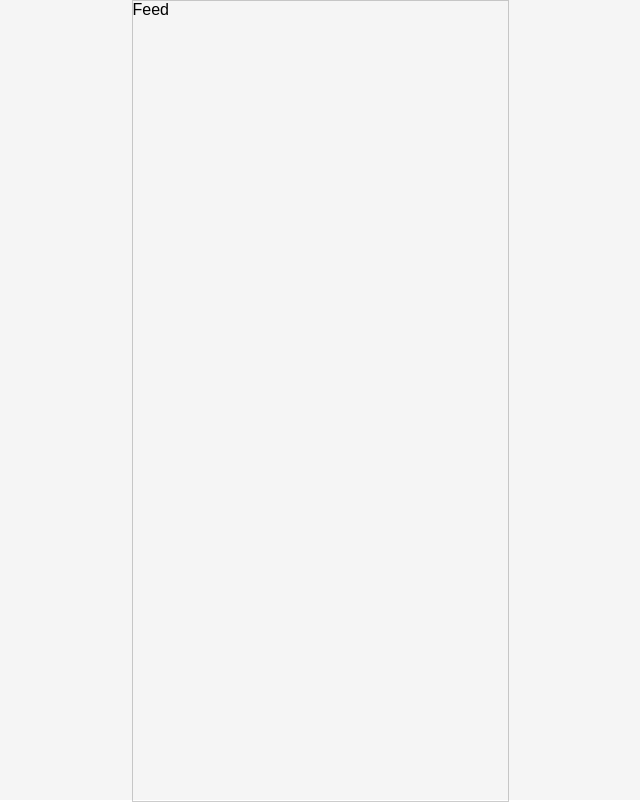
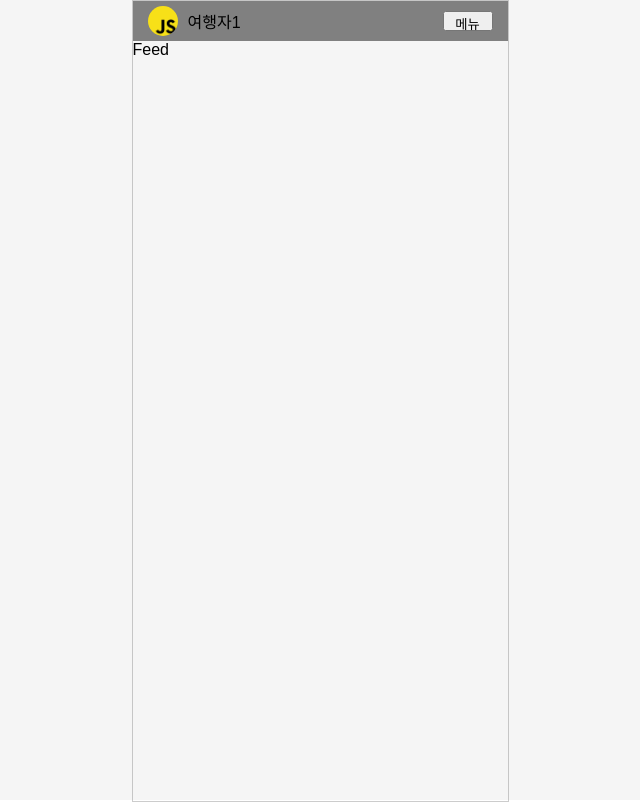
Before and after one commit to Team-Nubigo/Nubigo, a React (Create React App) app in the folder client/: page / in a window 1280 px wide. Shown: the whole page, without its empty margins (320-960 px from the left). Built offline with nearby package versions, Linux system fonts and the light colour scheme.

Commit message:
Feat: "네비게이션"

```diff
--- /dev/null
+++ b/client/src/components/Nav.tsx
@@ -0,0 +1,48 @@
+import React from 'react';
+import styled from 'styled-components';
+import js from '../imgs/js.png';
+
+export default function Nav() {
+  return (
+    <Layout>
+      <div>
+        <img src={js} alt="hi" />
+        <span>여행자1</span>
+      </div>
+      <div>
+        <button>메뉴</button>
+      </div>
+    </Layout>
+  );
+}
+
+const Layout = styled.div`
+  background-color: gray;
+  width: 100%;
+  height: 5vh;
+  display: flex;
+  align-items: center;
+  justify-content: space-between;
+  & > div:first-child {
+    display: flex;
+    margin-left: 1.5rem;
+    align-items: center;
+    img {
+      width: 3rem;
+      height: 3rem;
+      border-radius: 1.5rem;
+    }
+    span {
+      margin-left: 1rem;
+    }
+  }
+  & > div:last-child {
+    margin-right: 1.5rem;
+    display: flex;
+    align-items: center;
+    button {
+      width: 5rem;
+      height: 2rem;
+    }
+  }
+`;
--- a/client/src/pages/feed.tsx
+++ b/client/src/pages/feed.tsx
@@ -1,10 +1,15 @@
+import Nav from '../components/Nav';
 import React from 'react';
+import styled from 'styled-components';
 import * as S from '../styles/common';
 
 const Feed = () => {
   return (
     <S.Layout>
-      <S.Inner>Feed</S.Inner>
+      <S.Inner>
+        <Nav />
+        Feed
+      </S.Inner>
     </S.Layout>
   );
 };
```
Also changed, not shown: client/src/imgs/js.png (added).
